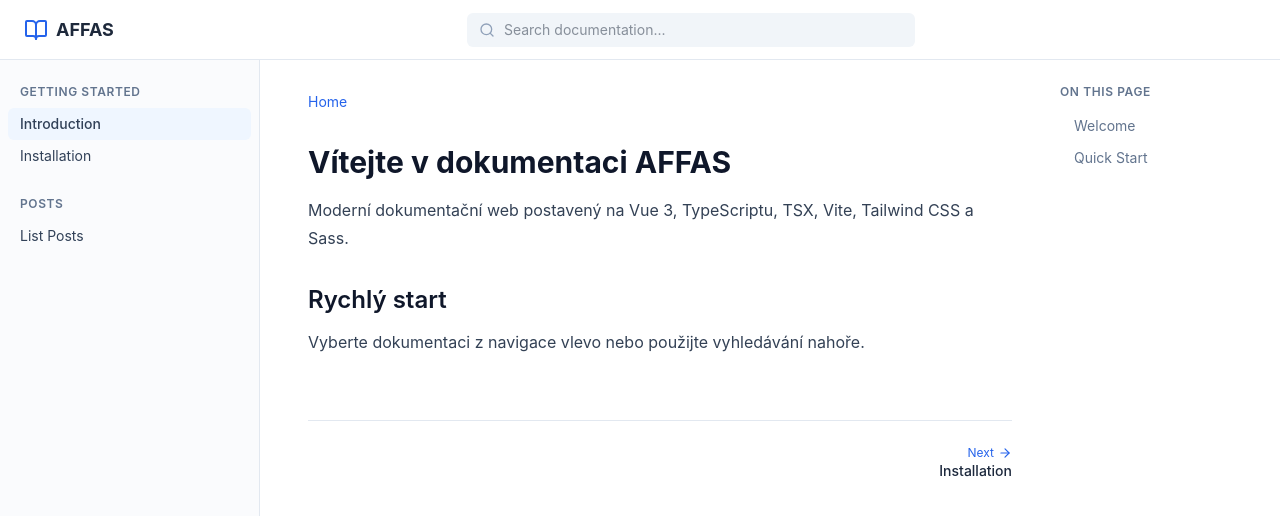
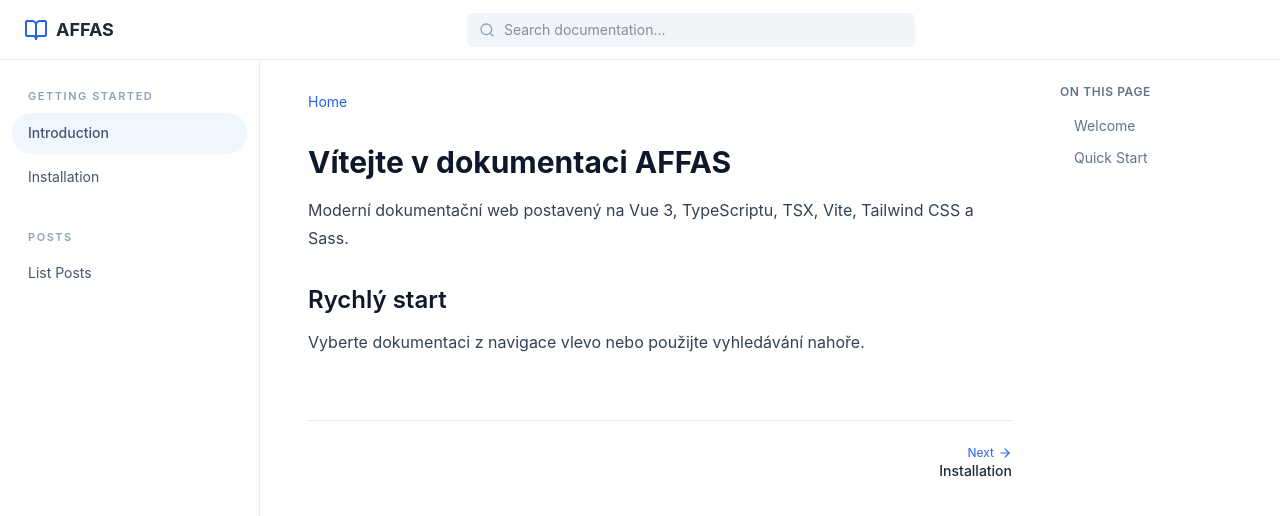
Before and after one commit to akcizur/affas, a Vue app: page / in a window 1280 px wide. Shown: the top 516 px of the page. Built offline with nearby package versions, Linux system fonts and the light colour scheme.

Commit message:
Add pill-rounded rows to SidebarLeft.tsx

```diff
--- a/src/components/SidebarLeft.tsx
+++ b/src/components/SidebarLeft.tsx
@@ -2,4 +2,43 @@ import { defineComponent } from 'vue'
 import { RouterLink } from 'vue-router'
 import navigation from '@/data/navigation'
 import { useUIStore } from '@/stores/ui'
-export default defineComponent({ name: 'SidebarLeft', setup() { const ui=useUIStore(); return () => <aside class={[ 'sidebar-scroll fixed md:sticky top-[60px] h-[calc(100vh-60px)] w-[260px] shrink-0 bg-slate-50/70 border-r border-slate-200 overflow-y-auto py-4 transition-transform duration-200 z-50 md:translate-x-0', ui.leftSidebarOpen ? 'translate-x-0' : '-translate-x-full' ]}><nav class="px-2">{navigation.map(g=><div class="mb-4" key={g.title}><div class="px-3 py-2 text-xs font-semibold uppercase tracking-wider text-slate-500">{g.title}</div>{g.children.map(c=><RouterLink key={c.path} to={c.path} class="block px-3 py-1.5 text-sm text-slate-700 rounded-md hover:bg-slate-100" activeClass="bg-brand-50 text-brand-700 font-medium" exactActiveClass="bg-brand-50 text-brand-700 font-medium">{c.title}</RouterLink>)}</div>)}</nav></aside> } })
+
+export default defineComponent({
+  name: 'SidebarLeft',
+  setup() {
+    const ui = useUIStore()
+
+    return () => (
+      <aside
+        class={[
+          'sidebar-scroll fixed md:sticky top-[60px] h-[calc(100vh-60px)] w-[260px] shrink-0 bg-white border-r border-slate-200/80 overflow-y-auto py-5 transition-transform duration-200 z-50 md:translate-x-0',
+          ui.leftSidebarOpen ? 'translate-x-0' : '-translate-x-full',
+        ]}
+      >
+        <nav class="px-3">
+          {navigation.map(group => (
+            <div class="mb-6" key={group.title}>
+              <div class="px-4 py-2 text-[11px] font-semibold uppercase tracking-[0.14em] text-slate-400">
+                {group.title}
+              </div>
+              <div class="space-y-1">
+                {group.children.map(item => (
+                  <RouterLink
+                    key={item.path}
+                    to={item.path}
+                    class="group flex min-h-10 items-center rounded-full px-4 py-2 text-sm text-slate-600 transition-all duration-150 hover:bg-slate-100 hover:text-slate-950 focus-visible:outline-none focus-visible:ring-2 focus-visible:ring-brand-500"
+                    activeClass="bg-brand-50 text-brand-700 font-medium shadow-sm shadow-blue-950/[0.03]"
+                    exactActiveClass="bg-brand-50 text-brand-700 font-medium shadow-sm shadow-blue-950/[0.03]"
+                    onClick={() => ui.closeAll()}
+                  >
+                    <span class="min-w-0 truncate">{item.title}</span>
+                  </RouterLink>
+                ))}
+              </div>
+            </div>
+          ))}
+        </nav>
+      </aside>
+    )
+  },
+})
```
